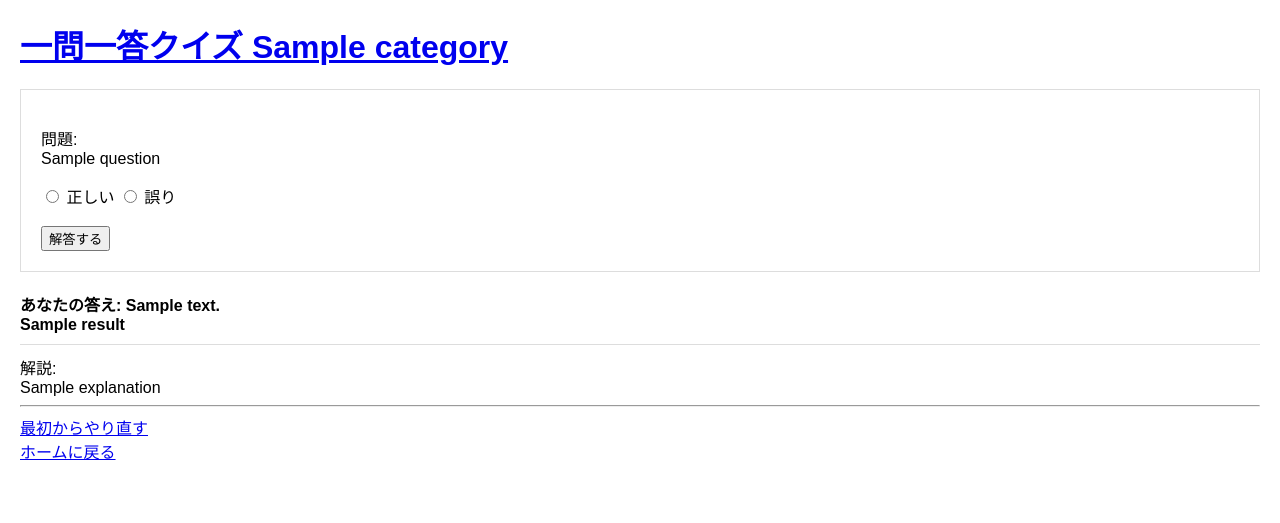
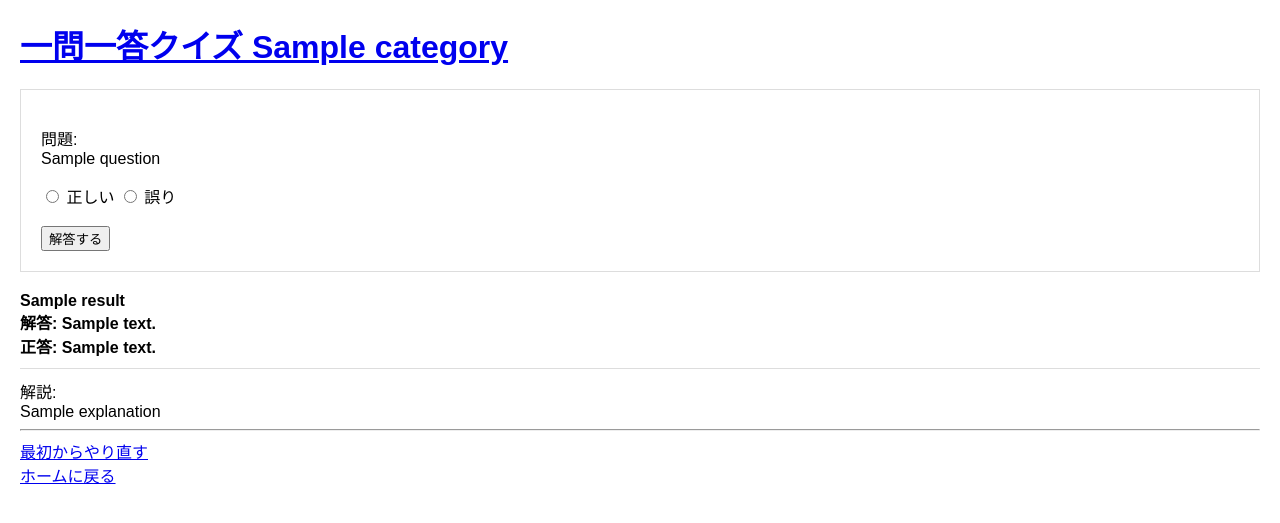
Before and after one commit to togoRyo3527/flask, a Flask app: template templates/question.html in a window 1280 px wide. Shown: the top 523 px of the page. Run offline with Flask 3, Linux system fonts and the light colour scheme; the template is opened without the code that fills it: most values are stand-ins (such as "Sample title", 1, 10 or a date in 2020).

Commit message:
version 1.0.1 結果を分かりやすく

```diff
--- a/app.py
+++ b/app.py
@@ -106,6 +106,7 @@ def question():
                 "question.html",
                 category = session['カテゴリ'],
                 user_answer = "正しい" if user_answer == 1 else "誤り",
+                correct_answer = "正しい" if correct_answer == 1 else "誤り",
                 question = question,
                 result = result,
                 explanation = explanation,
--- a/templates/question.html
+++ b/templates/question.html
@@ -50,8 +50,9 @@
 
     {% if result %}
     <div class="result">
-        あなたの答え: {{ user_answer }}<br>
-        {{ result }}
+        {{ result }} <br>
+        解答: {{ user_answer }}<br>
+        正答: {{ correct_answer }}<br>
     </div>
     <div class="explanation">
         解説: <br>
```
